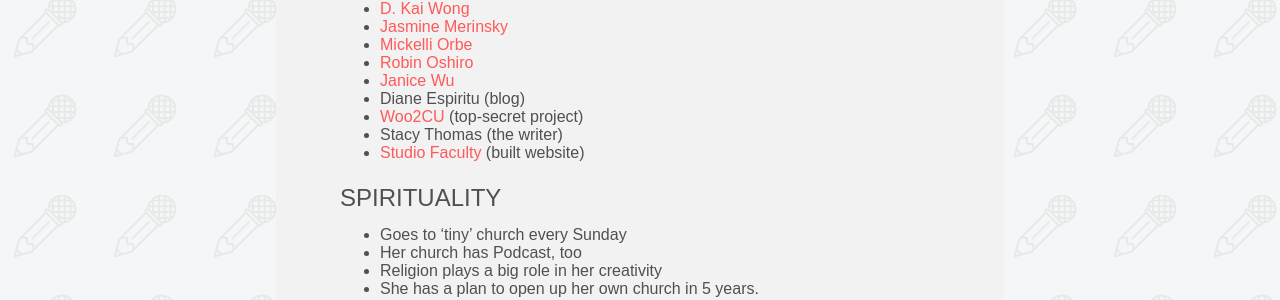
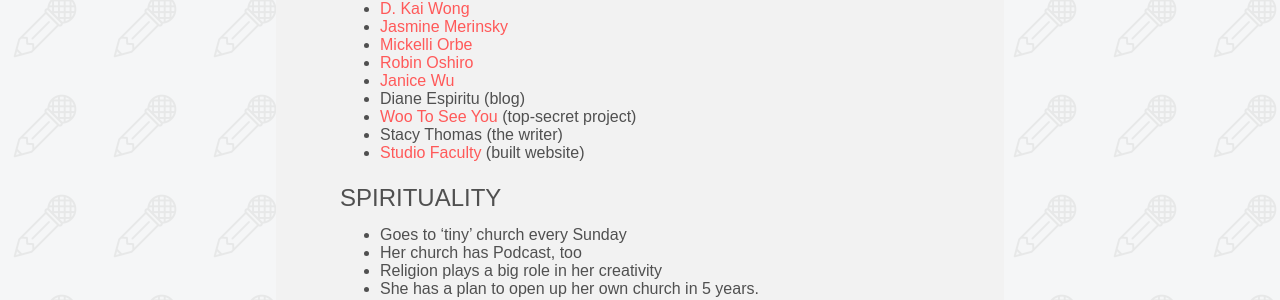
Before and after one commit to justinalm/makingconversation, a Jekyll site: the page built from _posts/2014-05-1-episode-2.markdown, in a window 1280 px wide. Shown: the part 1269-1569 px from the top of the page. Built offline with Jekyll 4.4.1, drawn with Linux system fonts in a browser that asks for light colours.

Commit message:
Updated Woo To See You

```diff
--- a/_posts/2014-05-1-episode-2.markdown
+++ b/_posts/2014-05-1-episode-2.markdown
@@ -45,13 +45,13 @@
 
 ## Trim Projects
 
-- [D. Kai Wong ](http://trim-projects.com/category/projects/kai-d-wong/)
+- [D. Kai Wong](http://trim-projects.com/category/projects/kai-d-wong/)
 - [Jasmine Merinsky ](http://trim-projects.com/category/projects/jasmine-merinsky/)
 - [Mickelli Orbe](http://trim-projects.com/category/projects/mickelli-orbe/)
-- [Robin Oshiro ](http://trim-projects.com/category/projects/robin-oshiro/)
+- [Robin Oshiro](http://trim-projects.com/category/projects/robin-oshiro/)
 - [Janice Wu](http://trim-projects.com/category/projects/janice-wu/)
 - Diane Espiritu (blog)
-- [Woo2CU ](http://wootoseeyou.com/)(top-secret project)
+- [Woo To See You](http://wootoseeyou.com/) (top-secret project)
 - Stacy Thomas (the writer)
 - [Studio Faculty](http://studiofaculty.com/) (built website)
 
```
